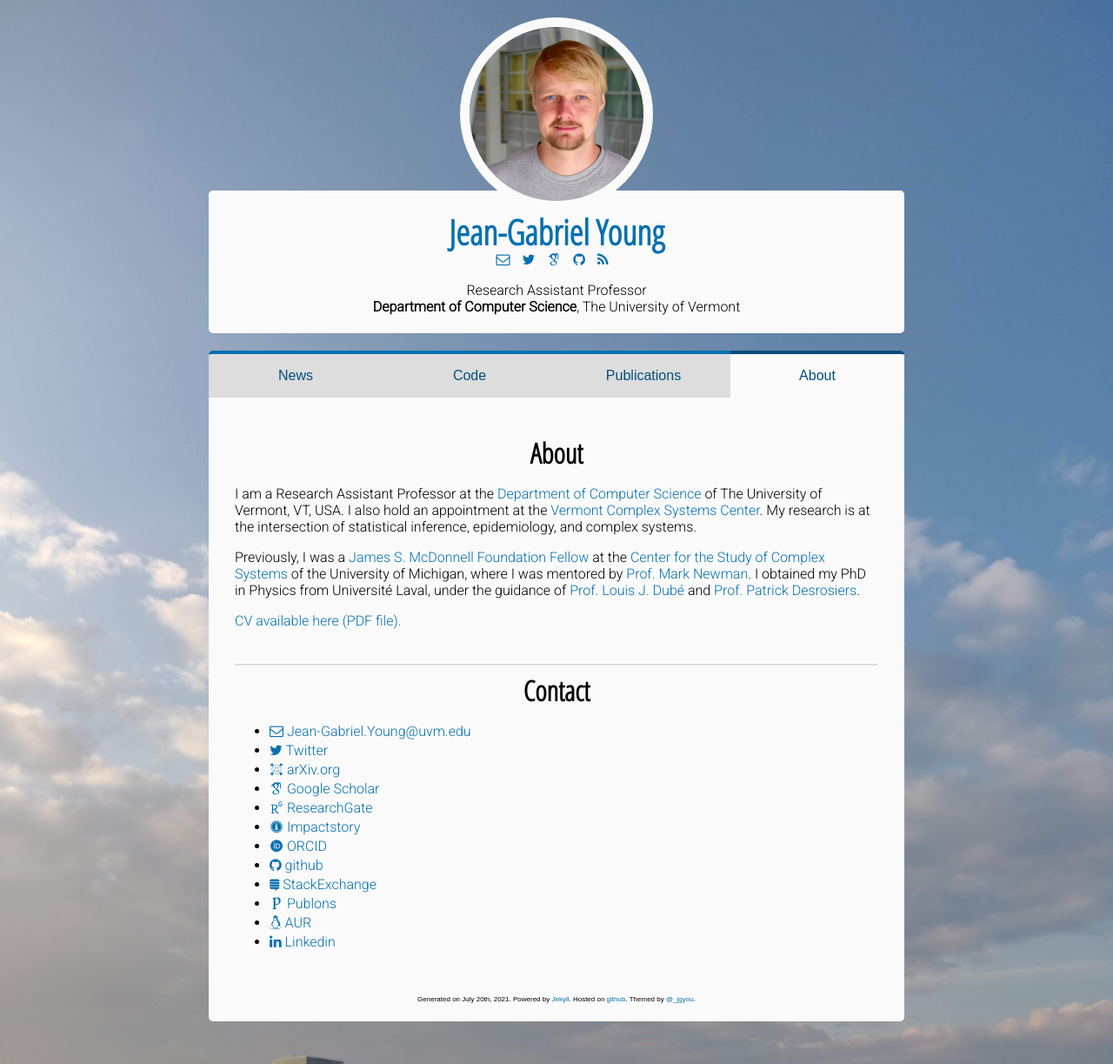
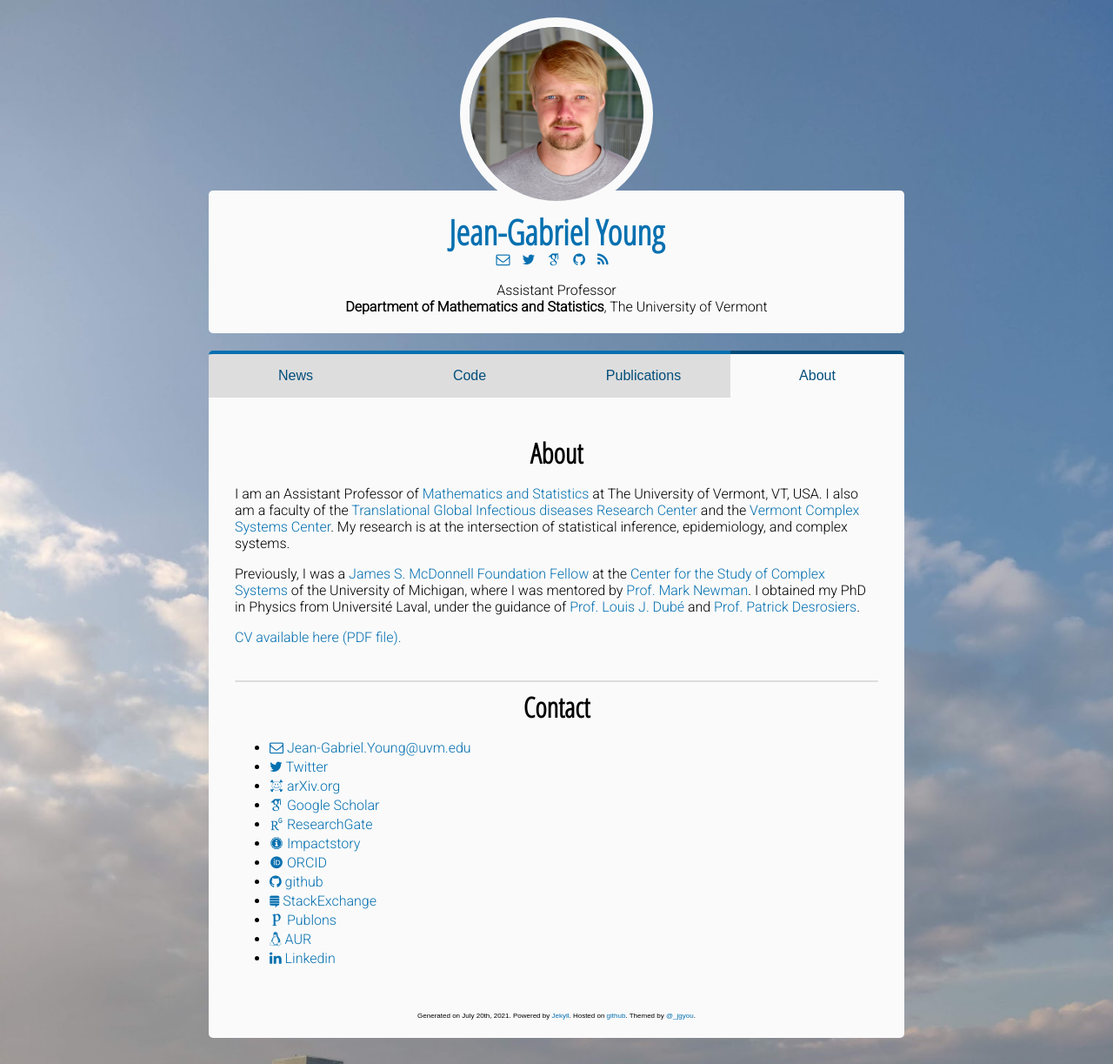
Before and after one commit to jg-you/jg-you.github.io, a Jekyll site: the page built from about.md, in a window 1280 px wide. Shown: the whole page at 87% size. Built offline with Jekyll 4.4.1, drawn with Linux system fonts in a browser that asks for light colours; some web fonts are replaced; comment, search, counter and statistics services are not loaded.

Commit message:
Assistant prof. + link update

```diff
--- a/_includes/head.html
+++ b/_includes/head.html
@@ -8,7 +8,7 @@
 
 
   <meta name="author" content="Jean-Gabriel Young.">
-  <meta name="keywords" content="Jean-Gabriel Young, publications, Networks, graphs, community detection, inference, programming, maths, mathematics, c++, python, publications, codes, github">
+  <meta name="keywords" content="Jean-Gabriel Young, publications, Networks, graphs, community detection, inference, programming, maths, mathematics, c++, python, publications, code, github, epidemiology">
 
   <!-- OpenGraph -->
   <meta property="og:url" content="{{ site.url }}"/>
--- a/_includes/header.html
+++ b/_includes/header.html
@@ -11,8 +11,8 @@
             <li class="contact-list-item-top"><a href="https://github.com/jg-you/"><i class="fa fa-github" aria-hidden="true"></i></a></li>
             <li class="contact-list-item-top"><a href="http://www.jgyoung.ca/feed.xml"><i class="fa fa-rss" aria-hidden="true"></i></a></li>
             </ul>
-            <p>Research Assistant Professor<br/>
-            <b>Department of Computer Science</b>, The University of Vermont</p>
+            <p>Assistant Professor<br/>
+            <b>Department of Mathematics and Statistics</b>, The University of Vermont</p>
         </div>
         <nav class="site-nav">
             <a href="/index.html"><div class="nav-button-left" {% if page.title == "News" or page.layout == "post" %}id="active-nav"{% endif %}> News </div></a>
--- a/about.md
+++ b/about.md
@@ -4,7 +4,7 @@ title: About
 ---
 
 ## About
-I am a Research Assistant Professor at the [Department of Computer Science](https://www.uvm.edu/cems/cs) of The University of Vermont, VT, USA. I also hold an appointment at the [Vermont Complex Systems Center](https://vermontcomplexsystems.org/). My research is at the intersection of statistical inference, epidemiology, and complex systems.
+I am an Assistant Professor of [Mathematics and Statistics](https://www.uvm.edu/cems/mathstat) at The University of Vermont, VT, USA. I also am a faculty of the [Translational Global Infectious diseases Research Center](https://www.med.uvm.edu/tgircobre/home) and the [Vermont Complex Systems Center](https://vermontcomplexsystems.org/). My research is at the intersection of statistical inference, epidemiology, and complex systems.
 
 Previously, I was a [James S. McDonnell Foundation Fellow](https://www.jsmf.org/apply/fellowship/) at the [Center for the Study of Complex Systems](http://lsa.umich.edu/cscs/) of the University of Michigan, where I was mentored by [Prof. Mark Newman](http://www-personal.umich.edu/~mejn/).
 I obtained my PhD in Physics from  Université Laval, under the guidance of [Prof. Louis J. Dubé](http://www.dynamica.phy.ulaval.ca) and [Prof. Patrick Desrosiers](https://scholar.google.ca/citations?user=YAqE0O0AAAAJ&hl=en).
```
Also changed, not shown: publications.md (+1 -1 lines), 1 other file.
